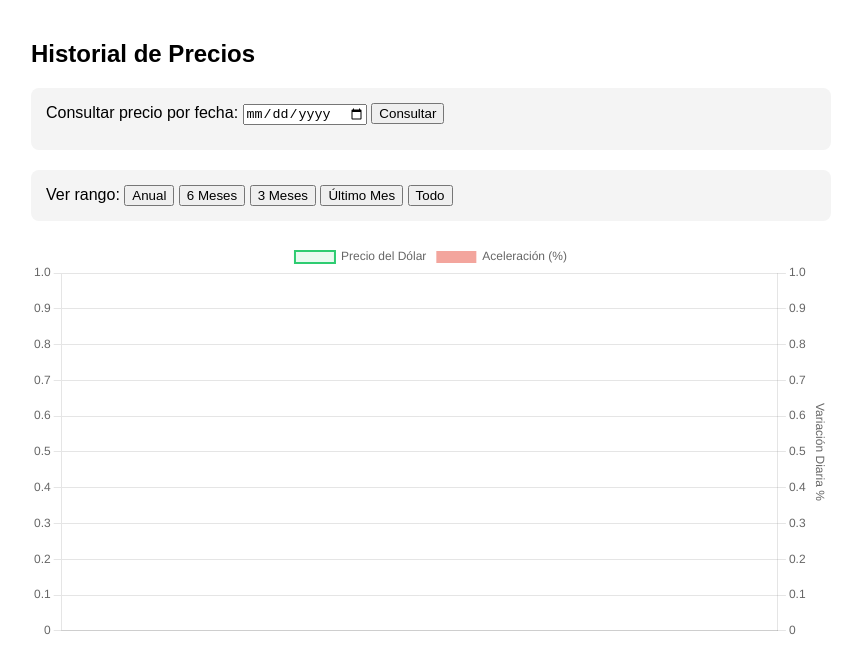
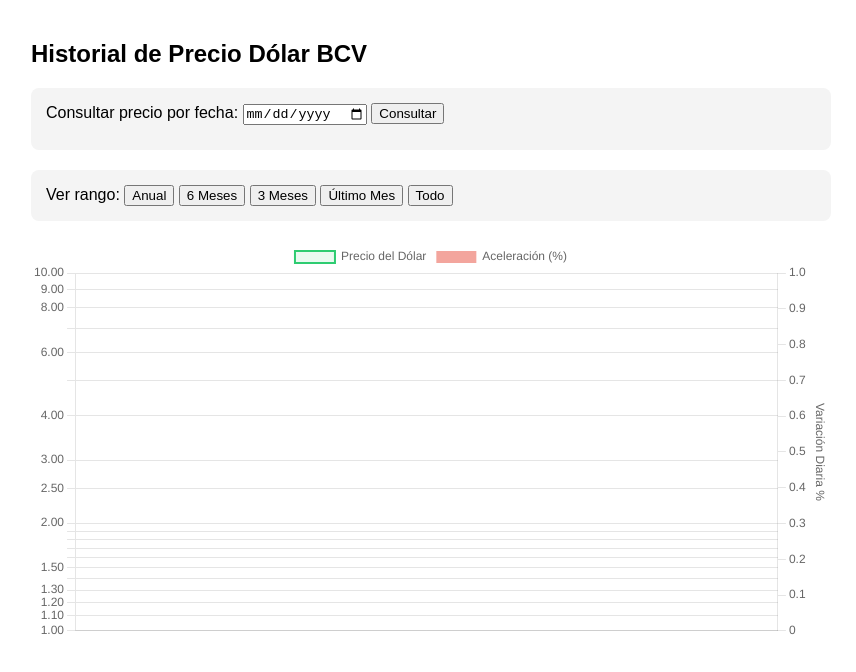
Before and after one commit to video500/precio_dolar, a plain HTML site: page index.html in a window 1280 px wide. Shown: the whole page, without its empty margins (209-1065 px from the left). Drawn offline with nearby package versions, Linux system fonts and the light colour scheme; no server answers.

Commit message:
Cambiado a escala logarítmica

```diff
--- a/dolar.js
+++ b/dolar.js
@@ -120,7 +120,7 @@ function renderizarGrafica(datosParaMostrar = null) {
                         minRotation: 45
                     }
                 },
-		y: { type: 'linear', display: true, position: 'left' },
+		y: { type: 'logarithmic', display: true, position: 'left' },
                 y1: {
                     type: 'linear',
                     display: true,
--- a/index.html
+++ b/index.html
@@ -14,7 +14,7 @@
 </head>
 <body>
 
-    <h2>Historial de Precios</h2>
+    <h2>Historial de Precio Dólar BCV</h2>
 
     <div class="controls">
         <label for="date-picker">Consultar precio por fecha:</label>
```
